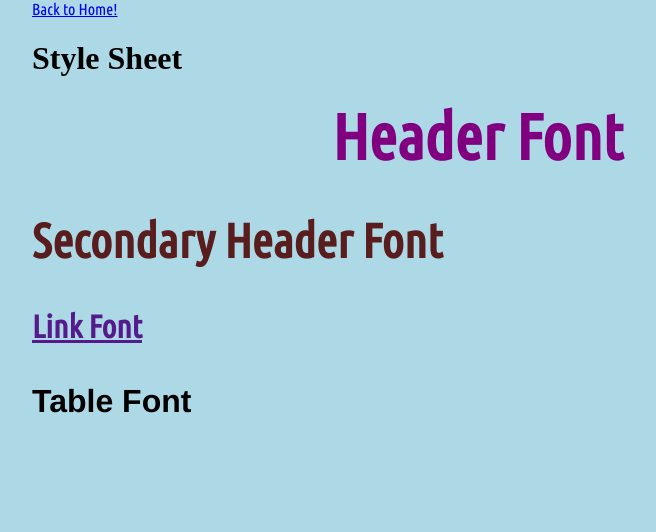
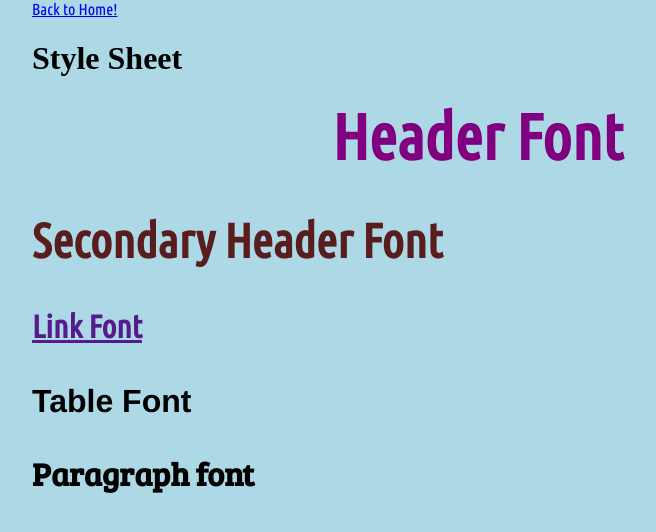
Before and after one commit to Jaydegnan/cookie-stand, a plain HTML site: page style-sheet.html in a window 1280 px wide. Shown: the whole page, without its empty margins (128-784 px from the left). Drawn offline with Linux system fonts and the light colour scheme.

Commit message:
finished css

```diff
--- a/style-sheet.html
+++ b/style-sheet.html
@@ -5,6 +5,8 @@
   <title>Document</title>
   <link rel="stylesheet" href="style.css" type="text/css">
   <link href="https://fonts.googleapis.com/css?family=Ubuntu+Condensed" rel="stylesheet">
+  <link href="https://fonts.googleapis.com/css?family=Bree+Serif" rel="stylesheet">
+
 </head>
 <body>
   <header>  <a href="index.html">Back to Home!</a> <br>
@@ -18,6 +20,7 @@
         <a href="">Link Font</a><br><br>
 
         <div id="table-font">Table Font</div>
+        <p>Paragraph font</p>
       </main>
     </body>
     </html>
--- a/style.css
+++ b/style.css
@@ -3,6 +3,9 @@ html {
 }
 a {
     font-family: 'Ubuntu Condensed', sans-serif;
+}
+p, h3, form {
+  font-family: 'Bree Serif', serif;
 }
 
 header {
```
Also changed, not shown: index.html (+2 -0 lines), sales.html (+1 -0 lines).
